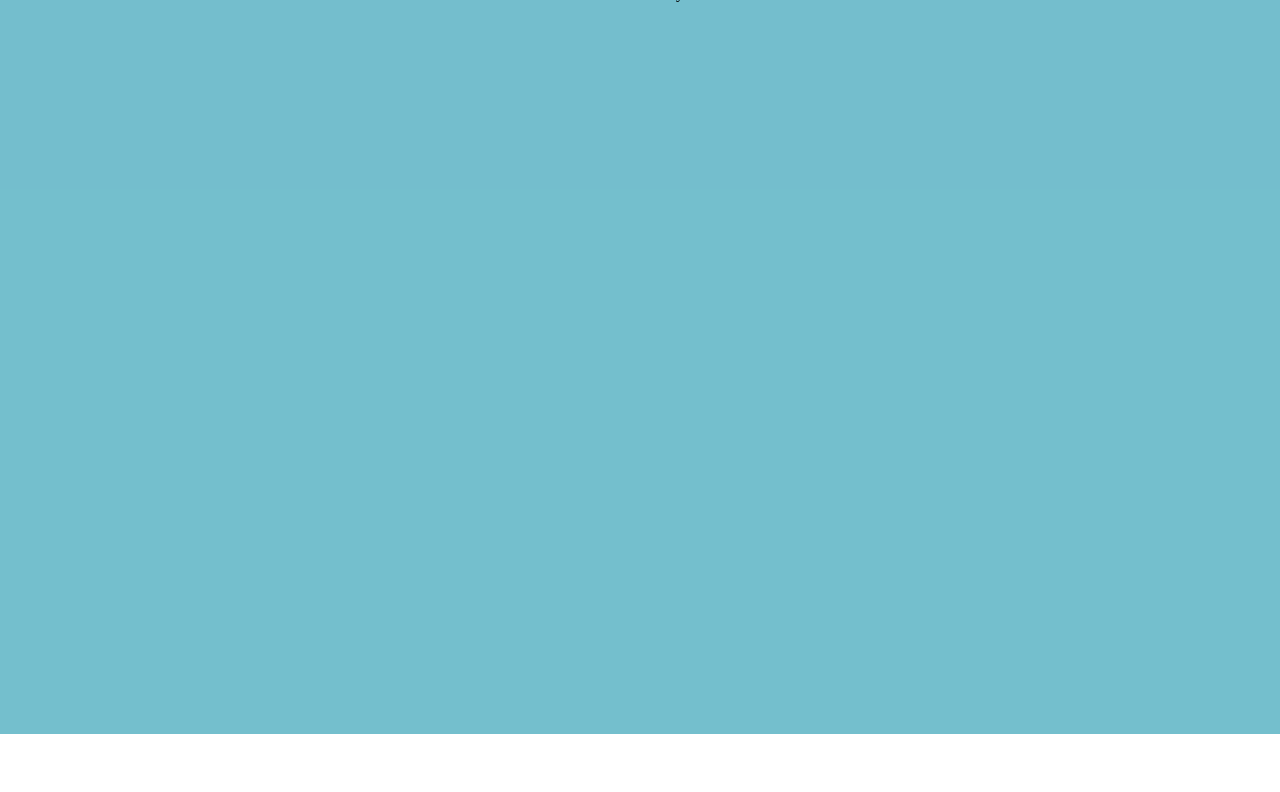
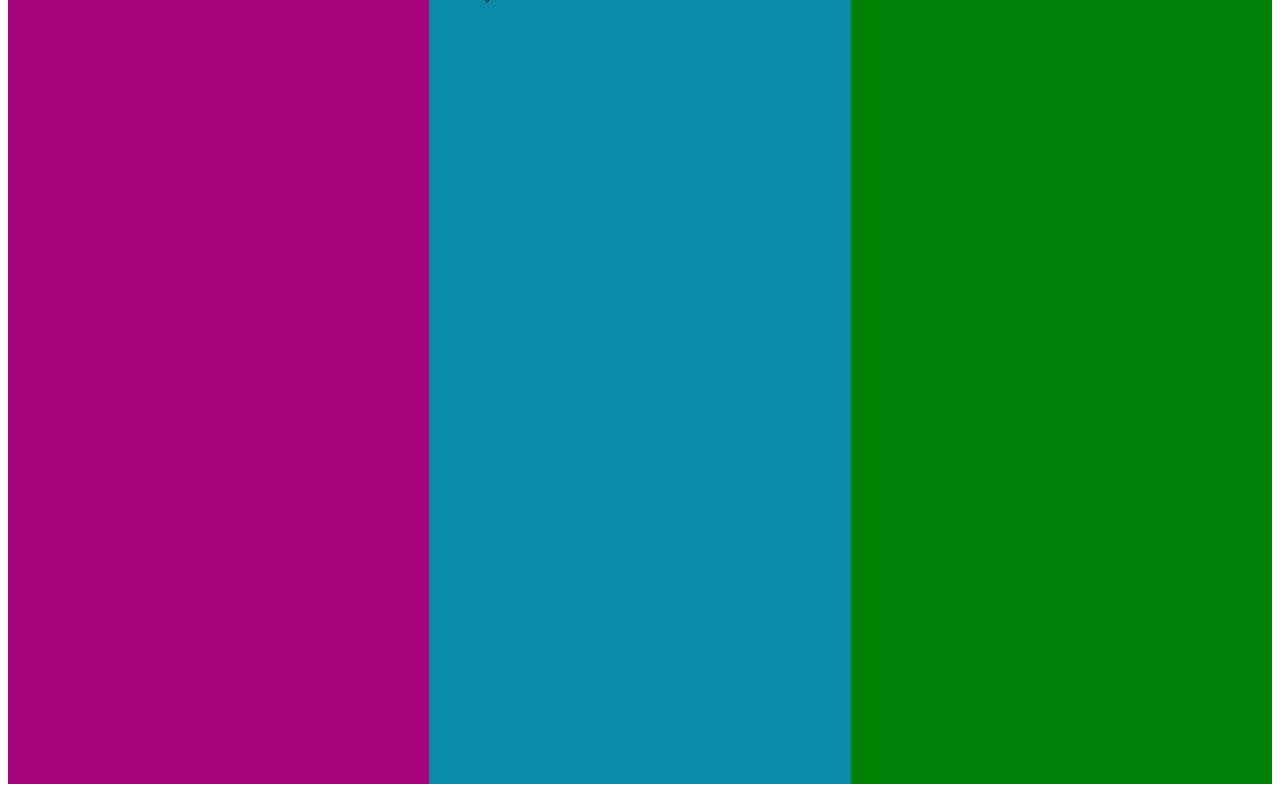
Before and after one commit to AdrianScharf/Youtube-video-player-page, a plain HTML site: page video.html in a window 1280 px wide. Shown: the part 66-858 px from the top of the page. Before the commit the page ends 800 px from the top, so only its background shows below. Drawn offline with Linux system fonts and the light colour scheme.

Commit message:
added youtube css

```diff
--- a/style.css
+++ b/style.css
@@ -27,33 +27,26 @@
 }
 
 .main {
- background: rgba(8, 140, 166, 0.561);
- position: absolute;
- top: 50px;
- left: 0;
- bottom: 0;
- right: 0;
  display: flex;
+ height: calc(100vh-50px);
+ margin-top: 50px;
  justify-content: space-between;
+}
+
+.section {
+ flex: 1;
+ height: 100vh;
+ background: rgb(50, 10, 126);
 }
 
 .navBarLeft {
  background: rgb(166, 5, 123);
- position: absolute;
- top: 50px;
- right: 0;
- bottom: 0;
- left: 0;
 }
 
 .videoPlay {
  background: rgb(8, 140, 166);
- margin-top: 50px;
- width: 30%;
 }
 
 .sideBar {
  background: green;
- margin-top: 50px;
- width: 30%;
 }
--- a/video.html
+++ b/video.html
@@ -16,9 +16,9 @@
  </div>
 
  <div class="main">
-  <div id="navBarLeft">navBarLeft</div>
- <div id="videoPlay">videoPlay</div>
- <div id="sideBar">sideBar</div>
+  <div class="section navBarLeft">navBarLeft</div>
+ <div class="section videoPlay">videoPlay</div>
+ <div class="section sideBar">sideBar</div>
 </div>
 
 </body>
```
